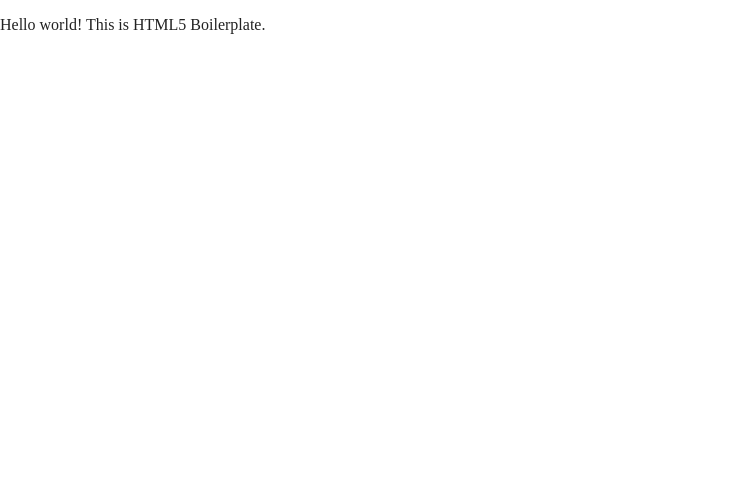
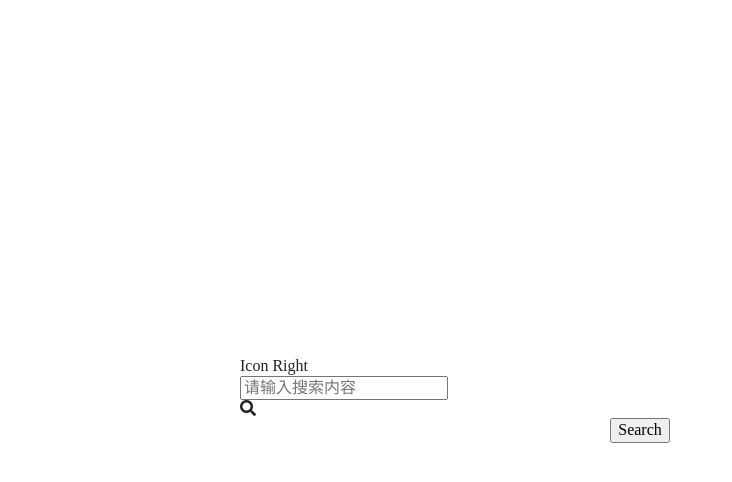
Before and after one commit to futurefog/new-page, a website built with Parcel: page index.html in a window 1280 px wide. Shown: the whole page, without its empty margins (0-732 px from the left). Built offline with nearby package versions, Linux system fonts and the light colour scheme.

Commit message:
Feat: Base element layout

```diff
--- a/css/main.css
+++ b/css/main.css
@@ -180,9 +180,9 @@ textarea {
 }
 
 @media print,
-  (-webkit-min-device-pixel-ratio: 1.25),
-  (min-resolution: 1.25dppx),
-  (min-resolution: 120dpi) {
+(-webkit-min-device-pixel-ratio: 1.25),
+(min-resolution: 1.25dppx),
+(min-resolution: 120dpi) {
   /* Style adjustments for high resolution devices */
 }
 
@@ -260,3 +260,23 @@ textarea {
     page-break-after: avoid;
   }
 }
+
+.form-group {
+  width: 50rem;
+}
+
+.app {
+  height: 100vh;
+  display: grid;
+  justify-content: center;
+  align-content: center;
+}
+
+.search-button {
+  display: grid;
+  justify-content: center;
+}
+
+input:focus::placeholder {
+  color: transparent;
+}
--- a/index.html
+++ b/index.html
@@ -19,6 +19,8 @@
   <link rel="stylesheet" href="css/normalize.css">
   <link rel="stylesheet" href="css/main.css">
   <link rel="stylesheet" href="css/neumorphism.css">
+  <link rel="stylesheet" href="https://cdn.jsdelivr.net/npm/@fortawesome/fontawesome-free@5/css/fontawesome.min.css">
+  <link rel="stylesheet" href="https://cdn.jsdelivr.net/npm/@fortawesome/fontawesome-free@5/css/all.min.css">
 
   <meta name="theme-color" content="#fafafa">
 </head>
@@ -26,10 +28,25 @@
 <body>
 
   <!-- Add your site or application content here -->
-  <p>Hello world! This is HTML5 Boilerplate.</p>
+  <div class="app">
+    <div class="form-group main">
+      <label for="search-input">Icon Right</label>
+      <div class="input-group mb-4">
+        <input class="form-control" id="search-input" placeholder="请输入搜索内容" aria-label="Input group" type="text">
+        <div class="input-group-append">
+          <span class="input-group-text"><span class="fas fa-search"></span></span>
+        </div>
+      </div>
+      <div class="search-button">
+        <button class="btn btn-primary btn-pill text-dark mr-2 mb-2 animate-down-2" type="button">Search</button>
+      </div>
+    </div>
+  </div>
+
   <script src="js/vendor/modernizr-3.11.2.min.js"></script>
   <script src="js/plugins.js"></script>
   <script src="js/main.js"></script>
+  <script src="https://cdn.jsdelivr.net/npm/@fortawesome/fontawesome-free@5/js/fontawesome.min.js"></script>
 
   <!-- Google Analytics: change UA-XXXXX-Y to be your site's ID. -->
   <script>
```
